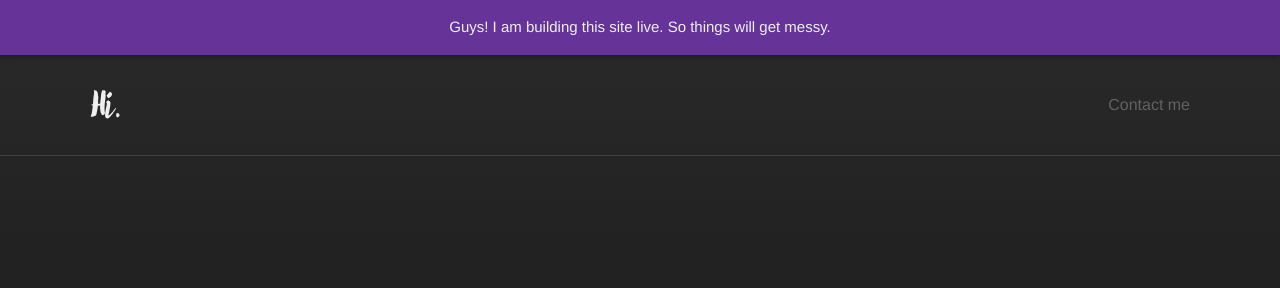
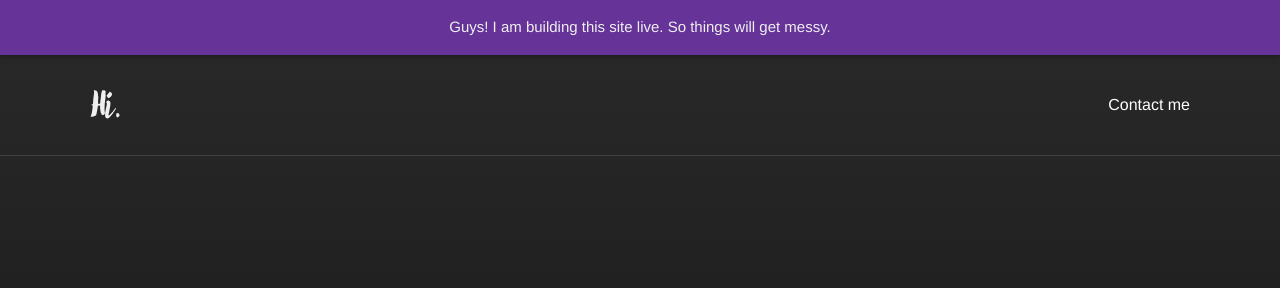
Before and after one commit to javierlocp/javierlocp.github.io, a Jekyll site: the page built from index.html, in a window 1280 px wide. Shown: the top 288 px of the page. Built offline with Jekyll 4.4.1, drawn with Linux system fonts in a browser that asks for light colours.

Commit message:
change contact color

```diff
--- a/_sass/_layout.scss
+++ b/_sass/_layout.scss
@@ -27,13 +27,13 @@
     float: right;
     margin: 38px 0;
     a{
-      color: $text-second-color;
+      color: #FFF;
       -webkit-transition: color 0.3s;
       -o-transition: color 0.3s;
       transition: color 0.3s;
       &:hover{
         text-decoration: none;
-        color: #FFF;
+        color: $text-second-color;
         }
     }
 
```
